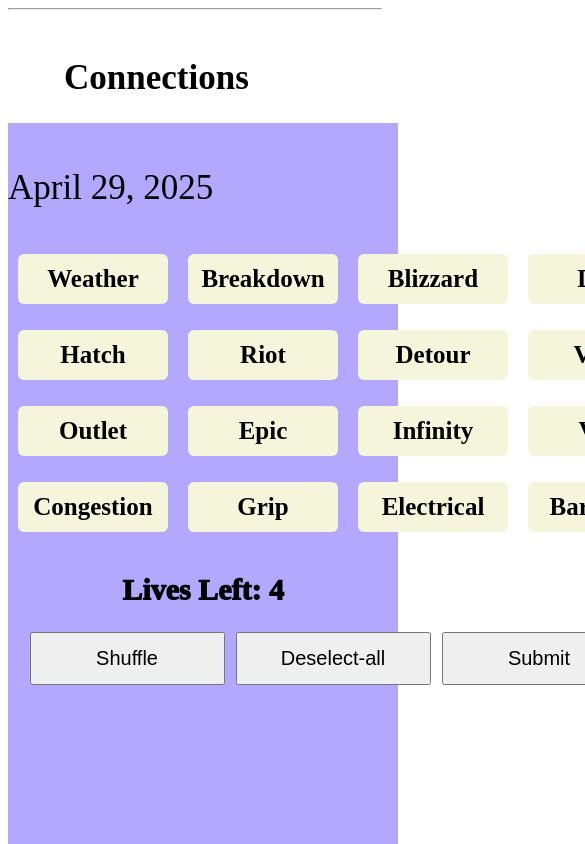
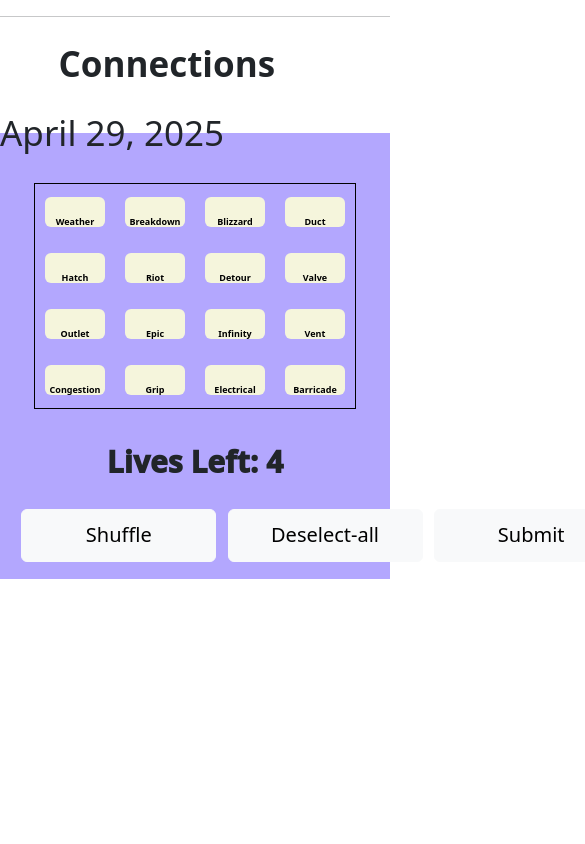
Before and after one commit to altang265/ATGames, a plain HTML site: page Connections/views/ConnectionsGame.html in a window 390 px wide. Both pictures are taken after a click on the button "Play". Shown: the top 844 px of the page, 585 px wide, since content can reach past the window. Drawn offline with nearby package versions, Linux system fonts and the light colour scheme.

Commit message:
Added Bootstrap to the main page. Attempting to make sure resizing of the window changes the font size of the buttons

```diff
--- a/Connections/Styling/GameContentStyling.css
+++ b/Connections/Styling/GameContentStyling.css
@@ -2,7 +2,7 @@
 
 #GameContent {
     width: 100vw;
-    height: 100vh;
+    height: fit-content;
     background-color: rgb(179, 167, 254);
     text-align: center;
     font-size: 20px;
@@ -28,14 +28,14 @@
 /* Game Screen/Board */
 #GameContainer {
     display: none;
-    height: 300px;
-    width: 700px;
-    /* margin: 15vh 30vh; */
+    height: fit-content;
+    width: fit-content;
+    margin: 0 auto;
     justify-content: center;
     text-align: center;
-    margin:0 auto;
+    margin: 0 auto;
     flex-direction: column;
-    /* border: 1px solid black; */
+    border: 1px solid black;
 }
 
 
@@ -62,6 +62,23 @@
     text-align: center;
     vertical-align: middle;
     line-height: 50px;
+}
+
+@media (max-width: 800px) {
+    .GameCard {
+        margin: 10px;
+        height: 30px;
+        min-width: 60px;
+        background-color: beige;
+        border-radius: 6px;
+        font-weight: 800;
+        cursor: pointer;
+        overflow: hidden;
+        font-size: 9px;
+        text-align: center;
+        vertical-align: middle;
+        line-height: 50px;
+    }
 }
 
 .selected_card {
--- a/Connections/public/Connections.js
+++ b/Connections/public/Connections.js
@@ -70,6 +70,12 @@
         randomIndex = Math.floor(Math.random() * tempArray.length);
         outputArray.push(tempArray.splice(randomIndex, 1));
     }
+    console.log("Shuffled Array: " + outputArray);
+    console.log("User selections when shuffled: ");
+    for(let i = 0; i < userSelections.length; i++){
+        console.log(userSelections[i]);
+    }
+
     return outputArray;
 }
 // Initial time
@@ -122,17 +128,26 @@
 
 // User clicks on one of the buttons
 function cardToggleAction(){
+    console.log("User clicked on: " + this.innerHTML);
     let classList = this.classList;
     // If we click on a card that has already been selected then we should remove the selected card class
     // and remove it from the user selections array
-    if(classList.contains("selected_card")){
-        classList.toggle("selected_card");
+
+
         let iOfCard = userSelections.indexOf(this);
         if(iOfCard != -1){
+            this.classList.toggle("selected_card");
+            console.log("Removed: " + userSelections[iOfCard].innerHTML);
             userSelections.splice(iOfCard, 1);
+            return;
         }
+
+
+    // If there are 4 then we should not let the user select anymore
+    if(userSelections.length == 4) {
         return;
     }
+
     if(userSelections.length < 4){
         // If there are less then 4 then we should add it to the user selections array
         // and add the selected css class to it
@@ -140,11 +155,8 @@
         userSelections.push(this);
     }
 
-    // If there are 4 then we should not let the user select anymore
-    if(userSelections.length == 4) {
-        return;
-    }
-    // console.log("User clicked on: " + this.innerHTML);
+
+
 }
 
 // Helper function: Given a word. Return the category color it belongs to.
--- a/Connections/views/ConnectionsGame.html
+++ b/Connections/views/ConnectionsGame.html
@@ -5,6 +5,8 @@
     <link rel="stylesheet" href="../Styling/ConnectionsStyling.css">
     <link rel="stylesheet" href="../Styling/GameContentStyling.css">
     <link rel="stylesheet" href="../Styling/ResultsScreen.css">
+    <link href="https://cdn.jsdelivr.net/npm/bootstrap@5.3.5/dist/css/bootstrap.min.css" rel="stylesheet" integrity="sha384-SgOJa3DmI69IUzQ2PVdRZhwQ+dy64/BUtbMJw1MZ8t5HZApcHrRKUc4W0kG879m7" crossorigin="anonymous">
+    <script src="https://cdn.jsdelivr.net/npm/bootstrap@5.3.5/dist/js/bootstrap.bundle.min.js" integrity="sha384-k6d4wzSIapyDyv1kpU366/PK5hCdSbCRGRCMv+eplOQJWyd1fbcAu9OCUj5zNLiq" crossorigin="anonymous"></script>
     <script defer type="module" src="../public/Connections.js"></script>
     <script>
         const months = ["January", "February", "March", "April", "May", "June", "July", "August", "September", "October", "November", "December"];
@@ -31,7 +33,7 @@
         <div id="GameTitleScreen">
             <p id="GameContentTitle"><b>Connections</b></p>
             <p>Group words that share a common thread.</p>
-            <select id="DifficultySelection">
+            <select id="DifficultySelection" class="form-select" style="width: 30vw; margin: 0 auto;">
                 <option class="Difficulty" id="Default" value="Default">Today's Connection</option>
                 <option class="Difficulty" id="EasyChoice" value="Easy">Easy</option>
                 <option class="Difficulty" id="MediumChoice" value="Medium">Medium</option>
@@ -49,9 +51,9 @@
         </div>
         <div style="display: none;" id="livesSection"></div>
         <div id="userControlsContainer">
-            <input type="button" value="Shuffle" id="ShuffleButton">
-            <input type="button" value="Deselect-all" id="DeselectButton">
-            <input type="button" value="Submit" id="SubmitButton">
+            <input type="button" value="Shuffle" id="ShuffleButton" class="btn btn-light">
+            <input type="button" value="Deselect-all" id="DeselectButton" class="btn btn-light">
+            <input type="button" value="Submit" id="SubmitButton" class="btn btn-light">
         </div>
         <input style="display: none;" type="button" value="Show Results" id="ShowResultsButton">
     </div>
```
